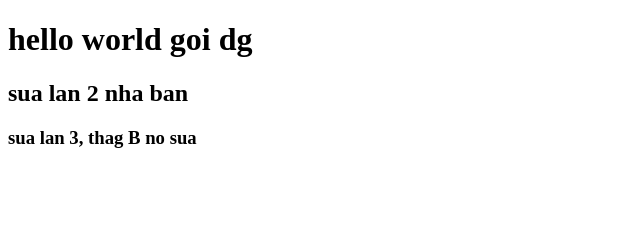
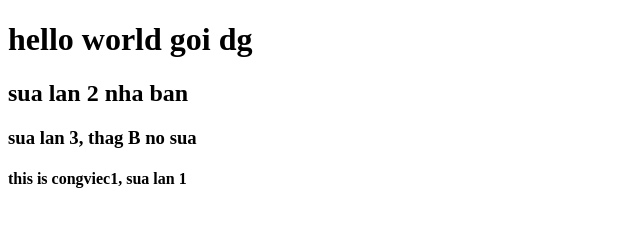
Before and after one commit to d-goi/du-an-5-nhanh-2, a plain HTML site: page index.html in a window 1280 px wide. Shown: the whole page, without its empty margins (0-640 px from the left). Drawn offline with Linux system fonts and the light colour scheme.

Commit message:
cv1. commit lan 1

```diff
--- a/index.html
+++ b/index.html
@@ -9,5 +9,6 @@
     <h1>hello world goi dg</h1>
     <h2>sua lan 2 nha ban</h2>
     <h3>sua lan 3, thag B no sua</h3>
+    <h4>this is congviec1, sua lan 1</h4>
   </body>
 </html>
```
